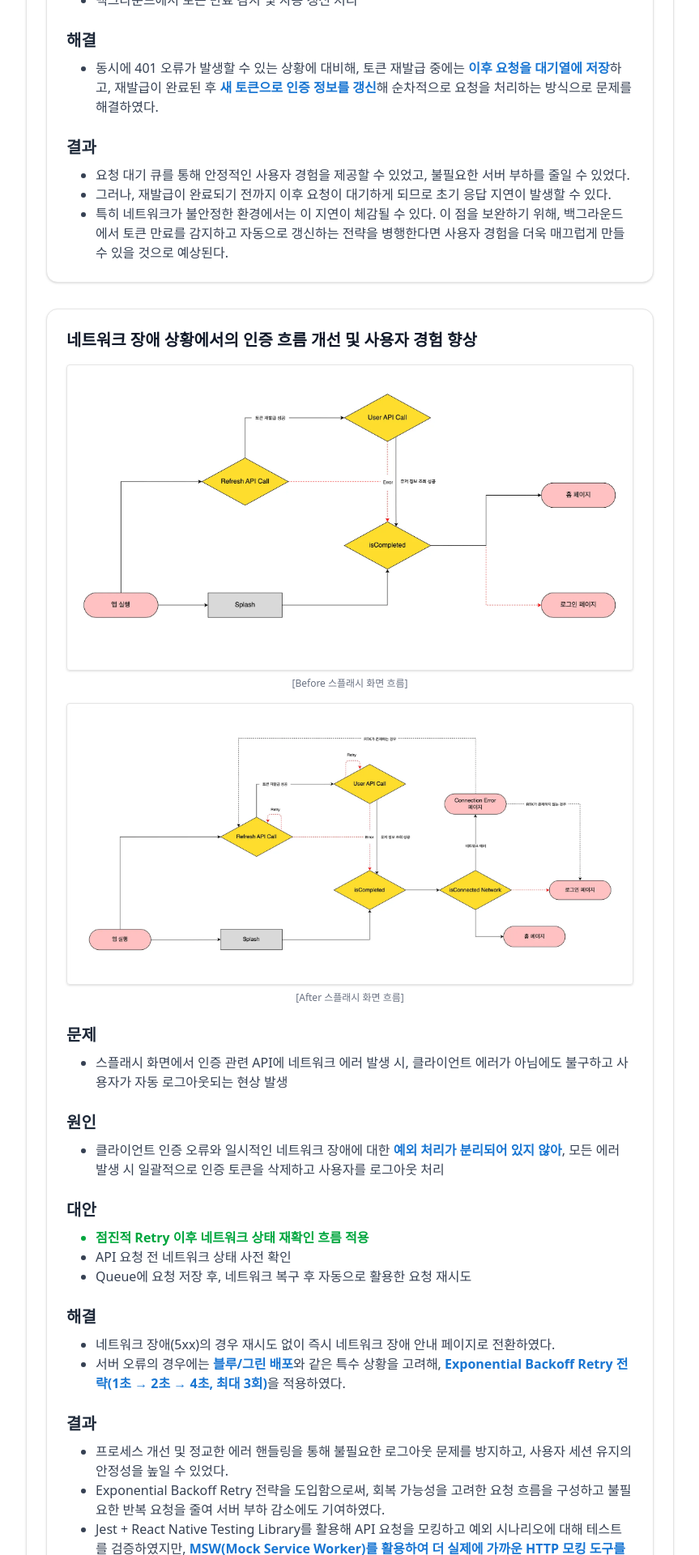
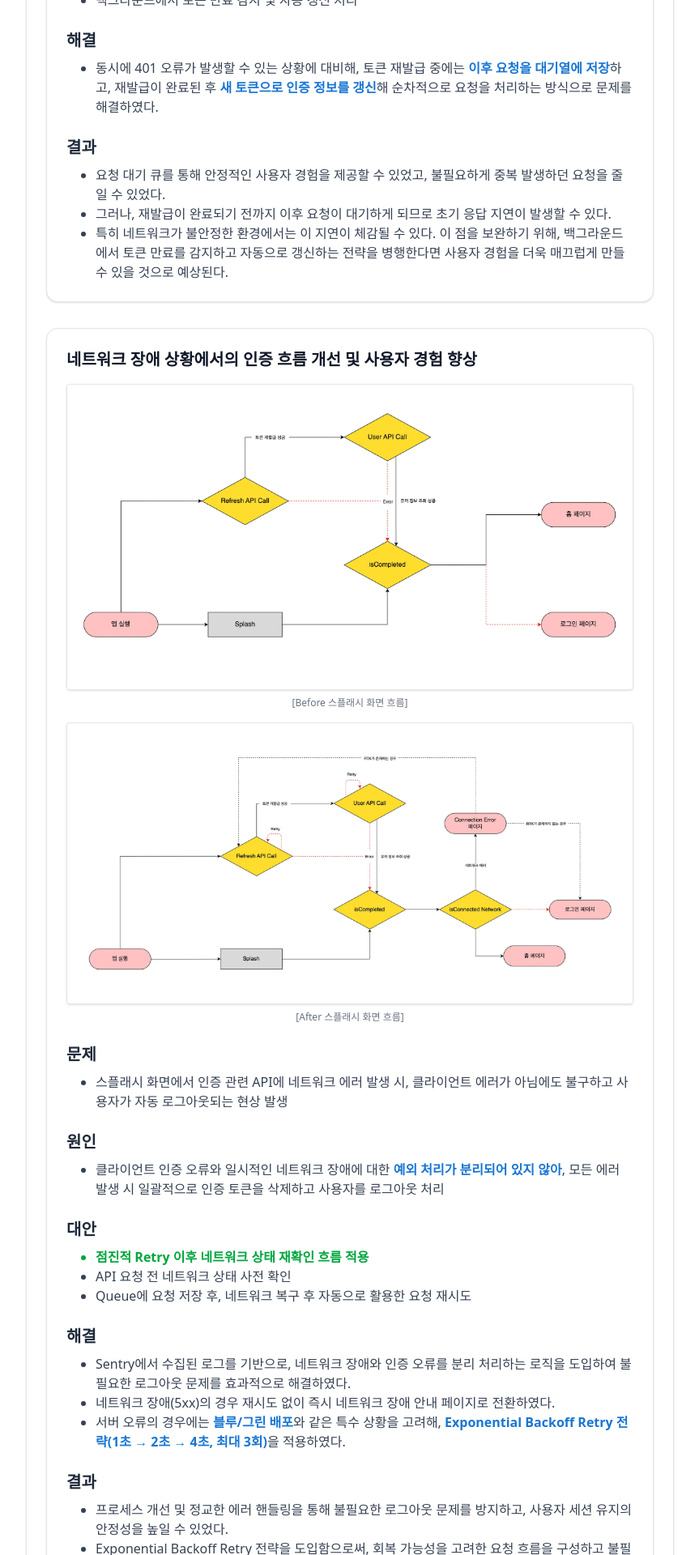
Before and after one commit to BangDori/bangdori-portfolio, a Next.js app: page /experience/sponjy-app in a window 1280 px wide. Shown: the part 1996-3916 px from the top of the page at 81% size, without its empty margins (64-927 px from the left). Built offline with nearby package versions, Linux system fonts and the light colour scheme.

Commit message:
앱 내용 일부 수정

```diff
--- a/constants/app.ts
+++ b/constants/app.ts
@@ -21,7 +21,7 @@ const appDetail = [
       '동시에 401 오류가 발생할 수 있는 상황에 대비해, 토큰 재발급 중에는 <b>이후 요청을 대기열에 저장</b>하고, 재발급이 완료된 후 <b>새 토큰으로 인증 정보를 갱신</b>해 순차적으로 요청을 처리하는 방식으로 문제를 해결하였다.',
     ],
     insights: [
-      '요청 대기 큐를 통해 안정적인 사용자 경험을 제공할 수 있었고, 불필요한 서버 부하를 줄일 수 있었다.',
+      '요청 대기 큐를 통해 안정적인 사용자 경험을 제공할 수 있었고, 불필요하게 중복 발생하던 요청을 줄일 수 있었다.',
       '그러나, 재발급이 완료되기 전까지 이후 요청이 대기하게 되므로 초기 응답 지연이 발생할 수 있다.',
       '특히 네트워크가 불안정한 환경에서는 이 지연이 체감될 수 있다. 이 점을 보완하기 위해, 백그라운드에서 토큰 만료를 감지하고 자동으로 갱신하는 전략을 병행한다면 사용자 경험을 더욱 매끄럽게 만들 수 있을 것으로 예상된다.',
     ],
@@ -53,6 +53,7 @@ const appDetail = [
       },
     ],
     solution: [
+      'Sentry에서 수집된 로그를 기반으로, 네트워크 장애와 인증 오류를 분리 처리하는 로직을 도입하여 불필요한 로그아웃 문제를 효과적으로 해결하였다.',
       '네트워크 장애(5xx)의 경우 재시도 없이 즉시 네트워크 장애 안내 페이지로 전환하였다.',
       '서버 오류의 경우에는 <b>블루/그린 배포</b>와 같은 특수 상황을 고려해, <b>Exponential Backoff Retry 전략(1초 → 2초 → 4초, 최대 3회)</b>을 적용하였다.',
     ],
```
